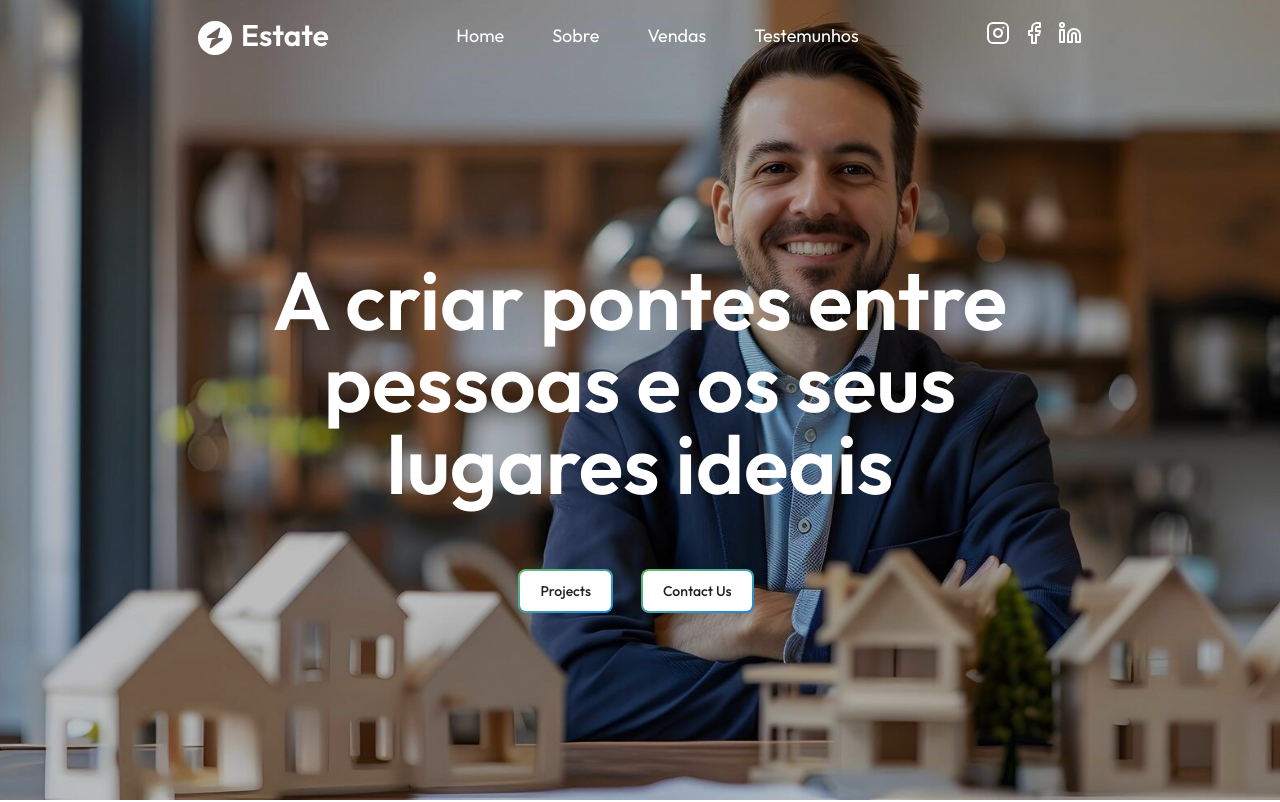
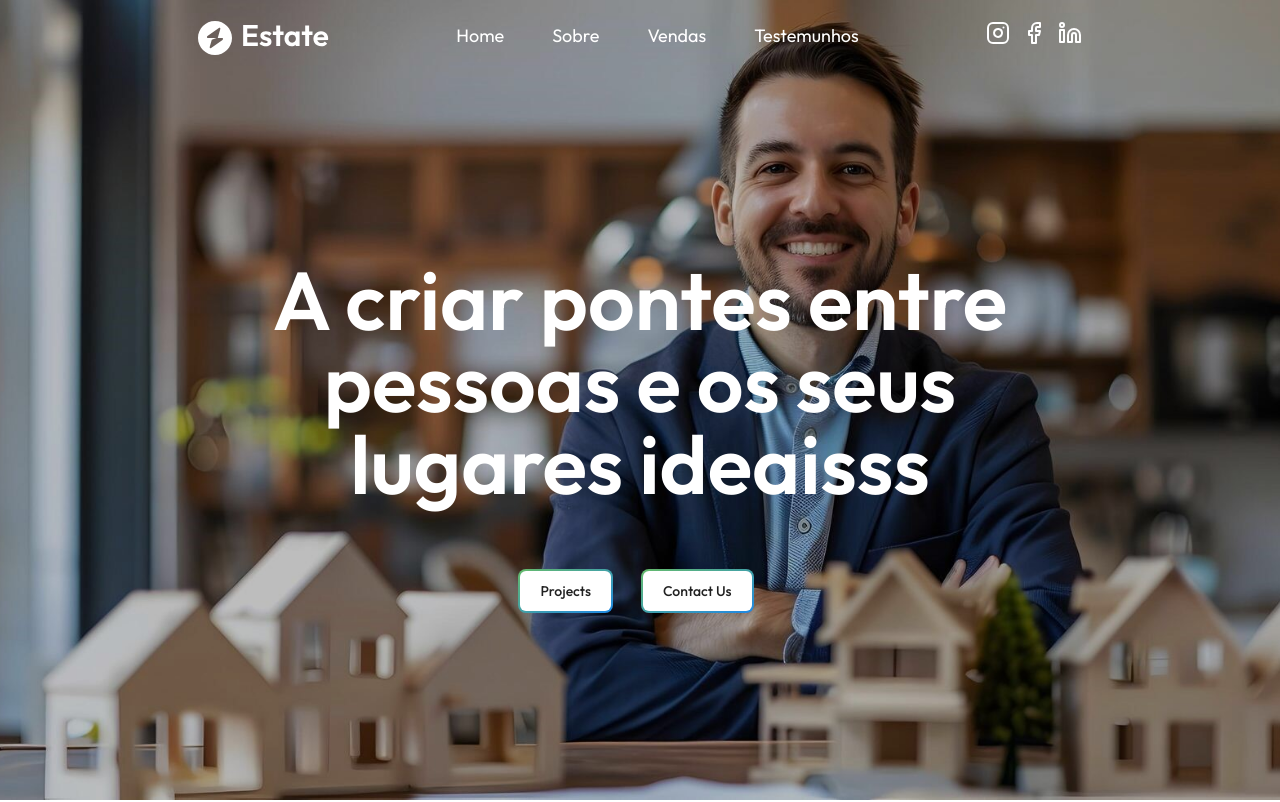
Before and after one commit to MiguelGuedes1/consultor_site, a React (Vite) app: page / in a window 1280 px wide. Shown: the top 802 px of the page. Built offline with nearby package versions, Linux system fonts and the light colour scheme.

Commit message:
Corrigir imagens e dados ausentes

```diff
--- a/src/components/Header.jsx
+++ b/src/components/Header.jsx
@@ -12,7 +12,7 @@ const Header = () => {
 
       <div className="container text-center mx-auto py-4 px-4 md:px-20 lg:px-32 text-white">
         <h2 className="text-5xl sm:text-6xl md:text-[82px] inline-block max-w-3xl font-semibold pt-20 ">
-          A criar pontes entre pessoas e os seus lugares ideais
+          A criar pontes entre pessoas e os seus lugares ideaisss
         </h2>
 
         <div className="flex justify-center items-center mt-16 gap-5 md:px-20 lg:px-32 ">
```
